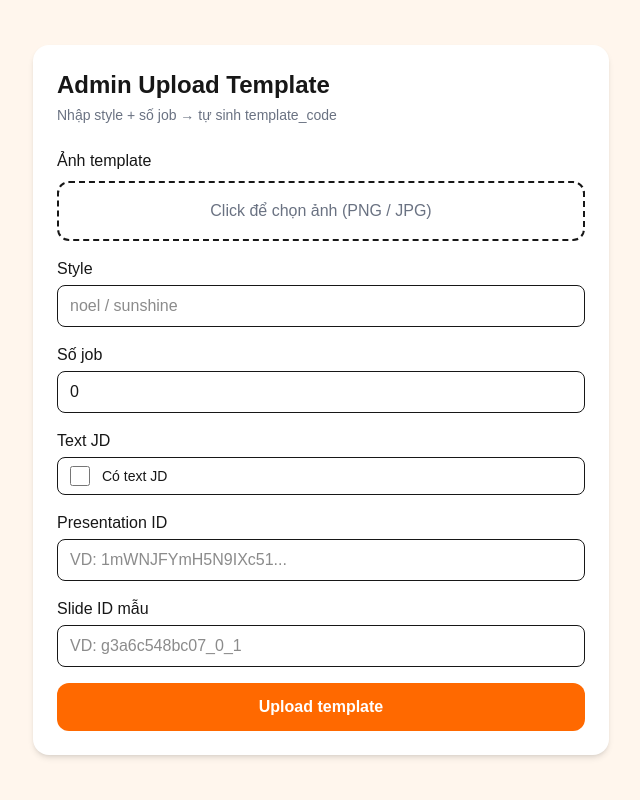
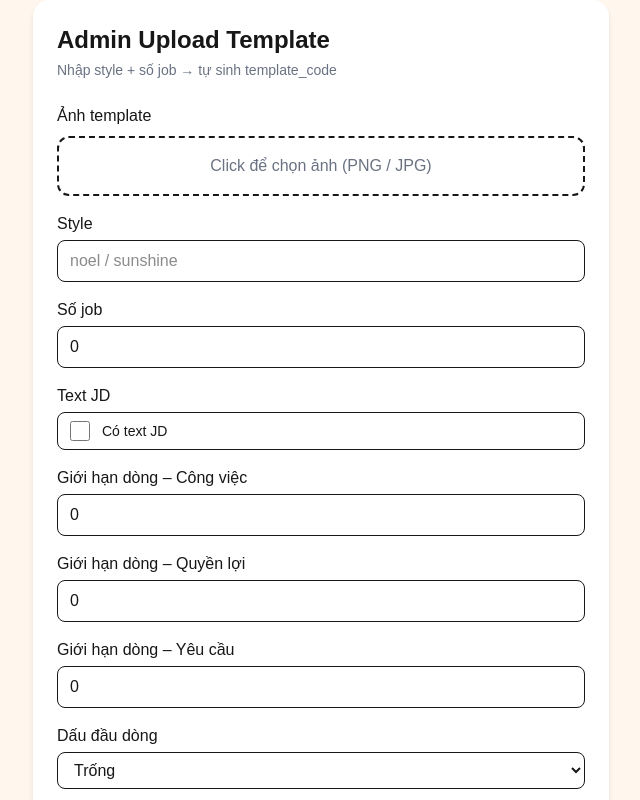
Before and after one commit to tuyendunghappyworkvn-stack/image-request, a Next.js app: page /admin/template in a window 1280 px wide. Shown: the top 800 px of the page, without its empty margins (319-959 px from the left). Built offline with nearby package versions, Linux system fonts and the light colour scheme.

Commit message:
feat(admin): add line limits & bullet field and save to larkbase

```diff
--- a/app/admin/template/page.tsx
+++ b/app/admin/template/page.tsx
@@ -8,15 +8,20 @@ export default function AdminTemplatePage() {
   const [style, setStyle] = useState("");
   const [jobCount, setJobCount] = useState<number>(0);
 
-  // ✅ STATE TEXT JD
+  // ✅ TEXT JD
   const [textJD, setTextJD] = useState<boolean>(false);
 
-  // ✅ 2 STATE CŨ
+  // ✅ 4 FIELD MỚI
+  const [congViecLimit, setCongViecLimit] = useState<number>(0);
+  const [quyenLoiLimit, setQuyenLoiLimit] = useState<number>(0);
+  const [yeuCauLimit, setYeuCauLimit] = useState<number>(0);
+  const [dauDong, setDauDong] = useState<string>("");
+
+  // ✅ 2 FIELD CŨ
   const [presentationId, setPresentationId] = useState("");
   const [slideIdMau, setSlideIdMau] = useState("");
 
   const [loading, setLoading] = useState(false);
-
   const fileInputRef = useRef<HTMLInputElement | null>(null);
 
   function resetForm() {
@@ -25,6 +30,12 @@ export default function AdminTemplatePage() {
     setStyle("");
     setJobCount(0);
     setTextJD(false);
+
+    setCongViecLimit(0);
+    setQuyenLoiLimit(0);
+    setYeuCauLimit(0);
+    setDauDong("");
+
     setPresentationId("");
     setSlideIdMau("");
 
@@ -47,7 +58,6 @@ export default function AdminTemplatePage() {
     }
 
     const templateCode = `${style}_${jobCount}`;
-
     setLoading(true);
 
     const formData = new FormData();
@@ -56,6 +66,13 @@ export default function AdminTemplatePage() {
     formData.append("style", style);
     formData.append("job_count", String(jobCount));
     formData.append("text_jd", textJD ? "true" : "false");
+
+    // ✅ MAP ĐÚNG THEO CỘT LARK BASE
+    formData.append("cong_viec_limit", String(congViecLimit));
+    formData.append("quyen_loi_limit", String(quyenLoiLimit));
+    formData.append("yeu_cau_limit", String(yeuCauLimit));
+    formData.append("Dấu đầu dòng", dauDong);
+
     formData.append("presentation_id", presentationId);
     formData.append("slide_id_mau", slideIdMau);
 
@@ -142,7 +159,7 @@ export default function AdminTemplatePage() {
             />
           </div>
 
-          {/* ✅ CHECKBOX TEXT JD – TO, ĐẸP, VIỀN INPUT */}
+          {/* TEXT JD */}
           <div>
             <label className="font-medium mb-1 block">Text JD</label>
             <label
@@ -160,6 +177,54 @@ export default function AdminTemplatePage() {
             </label>
           </div>
 
+          {/* =====================
+              4 Ô MỚI
+          ===================== */}
+          <div>
+            <label className="font-medium">Giới hạn dòng – Công việc</label>
+            <input
+              type="number"
+              className="mt-1 w-full border rounded-lg px-3 py-2"
+              value={congViecLimit}
+              onChange={(e) => setCongViecLimit(Number(e.target.value))}
+            />
+          </div>
+
+          <div>
+            <label className="font-medium">Giới hạn dòng – Quyền lợi</label>
+            <input
+              type="number"
+              className="mt-1 w-full border rounded-lg px-3 py-2"
+              value={quyenLoiLimit}
+              onChange={(e) => setQuyenLoiLimit(Number(e.target.value))}
+            />
+          </div>
+
+          <div>
+            <label className="font-medium">Giới hạn dòng – Yêu cầu</label>
+            <input
+              type="number"
+              className="mt-1 w-full border rounded-lg px-3 py-2"
+              value={yeuCauLimit}
+              onChange={(e) => setYeuCauLimit(Number(e.target.value))}
+            />
+          </div>
+
+          <div>
+            <label className="font-medium">Dấu đầu dòng</label>
+            <select
+              className="mt-1 w-full border rounded-lg px-3 py-2"
+              value={dauDong}
+              onChange={(e) => setDauDong(e.target.value)}
+            >
+              <option value="">Trống</option>
+              <option value=".">Dấu chấm (.)</option>
+              <option value="-">Dấu gạch (-)</option>
+              <option value="*">Dấu sao (*)</option>
+              <option value="+">Dấu cộng (+)</option>
+            </select>
+          </div>
+
           {/* PRESENTATION ID */}
           <div>
             <label className="font-medium">Presentation ID</label>
@@ -172,7 +237,7 @@ export default function AdminTemplatePage() {
             />
           </div>
 
-          {/* SLIDE ID MẪU */}
+          {/* SLIDE ID */}
           <div>
             <label className="font-medium">Slide ID mẫu</label>
             <input
```
